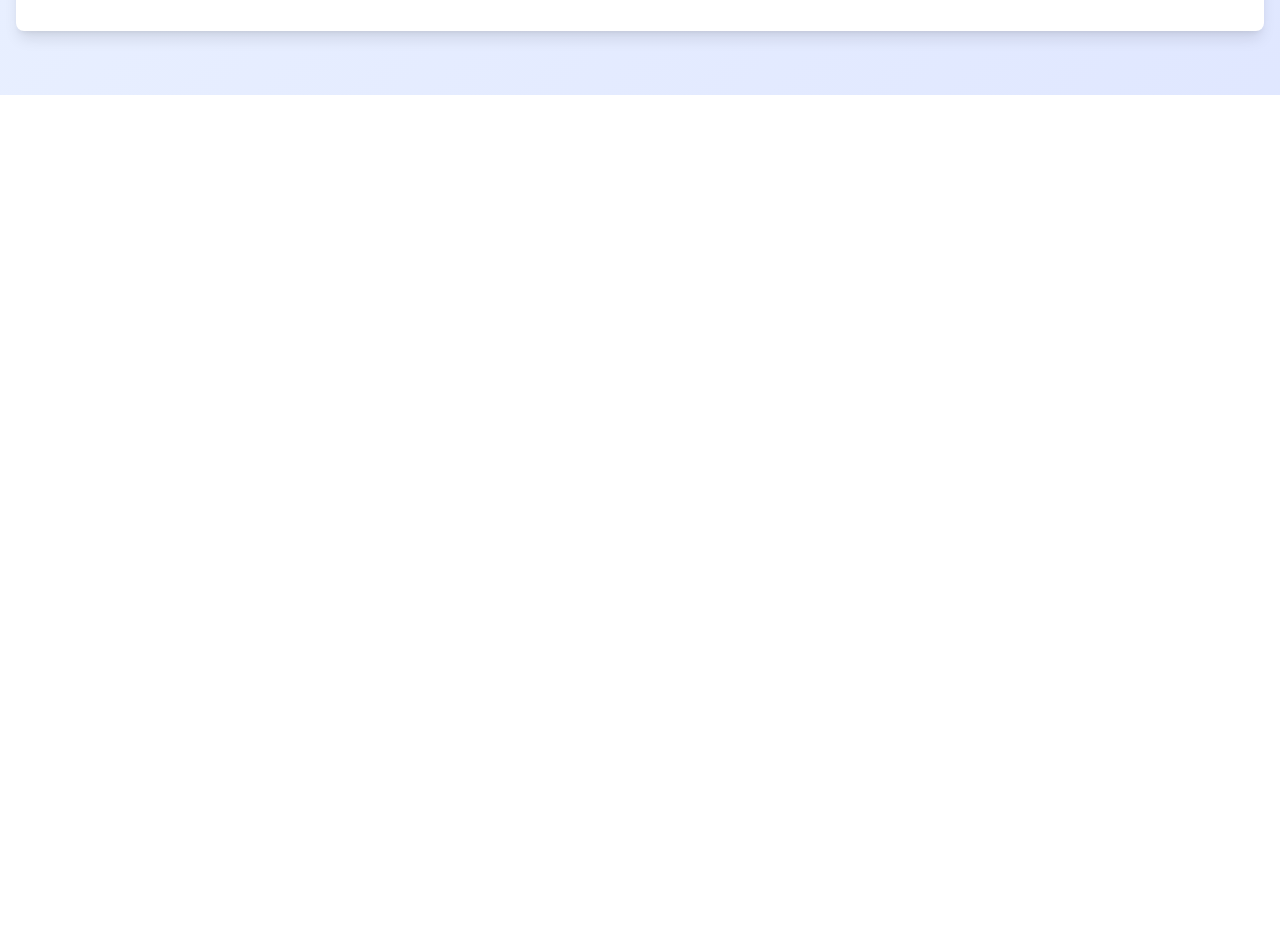
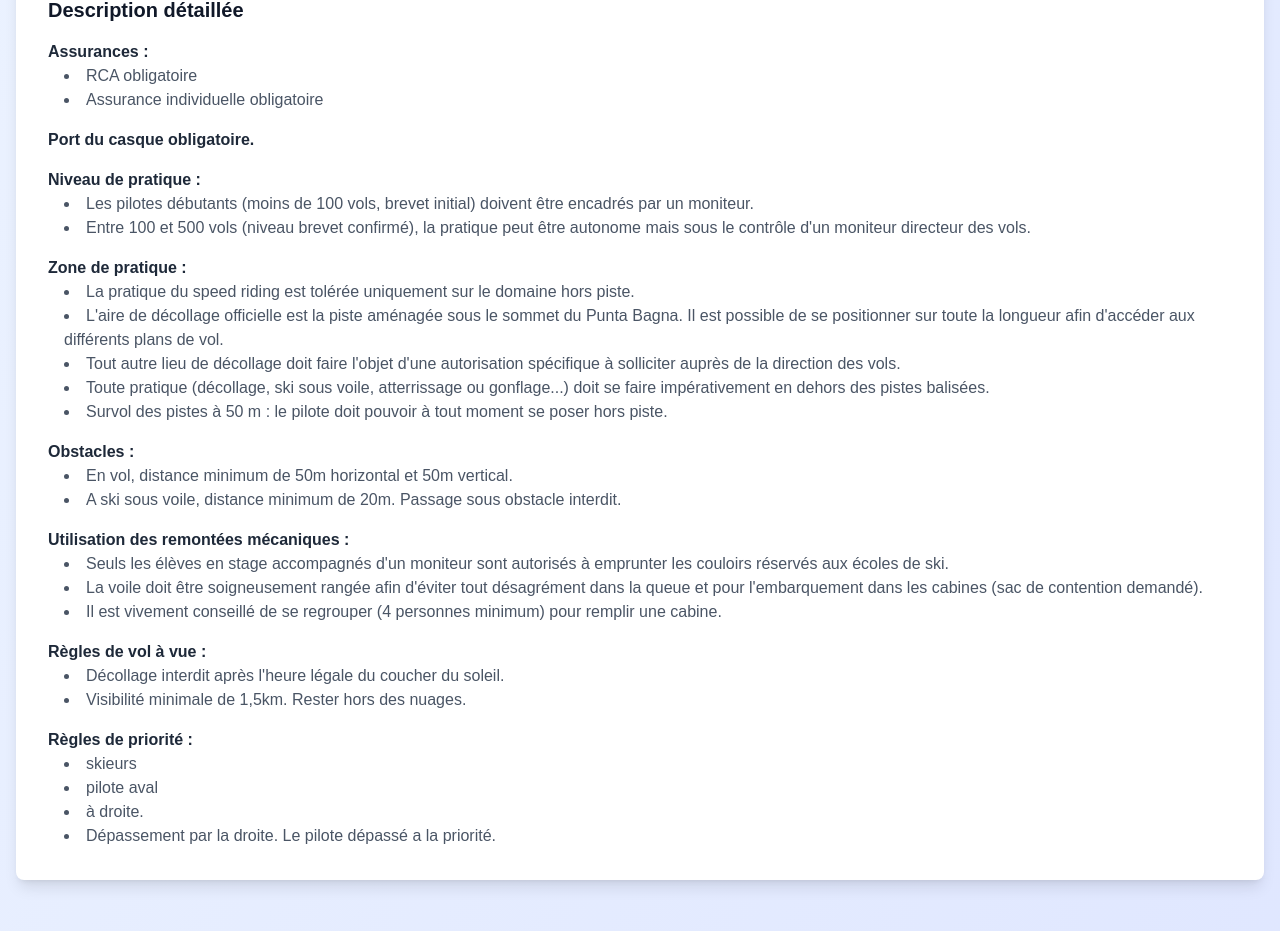
Before and after one commit to clementsbt/tetes-brulees, a Next.js app: page /valfrjus in a window 1280 px wide. Shown: the part 1273-2204 px from the top of the page. Before the commit the page ends 1368 px from the top, so only its background shows below. Built offline with nearby package versions, Linux system fonts and the light colour scheme; no server answers.

Commit message:
Add detailed rules

```diff
--- a/app/valfrjus/page.tsx
+++ b/app/valfrjus/page.tsx
@@ -208,9 +208,78 @@ export default function ValfrejusPage() {
             </p>
           </div>
 
-          <p className="text-gray-500 text-sm mt-8">
-            Plus d'informations détaillées à venir !
-          </p>
+          {/* Description détaillée */}
+          <div className="border-t border-gray-200 pt-6 mt-6">
+            <h3 className="text-xl font-semibold text-gray-900 mb-4">Description détaillée</h3>
+
+            <div className="space-y-4 text-gray-600">
+              <div>
+                <h4 className="font-semibold text-gray-800">Assurances :</h4>
+                <ul className="list-disc list-inside ml-4">
+                  <li>RCA obligatoire</li>
+                  <li>Assurance individuelle obligatoire</li>
+                </ul>
+              </div>
+
+              <div>
+                <h4 className="font-semibold text-gray-800">Port du casque obligatoire.</h4>
+              </div>
+
+              <div>
+                <h4 className="font-semibold text-gray-800">Niveau de pratique :</h4>
+                <ul className="list-disc list-inside ml-4">
+                  <li>Les pilotes débutants (moins de 100 vols, brevet initial) doivent être encadrés par un moniteur.</li>
+                  <li>Entre 100 et 500 vols (niveau brevet confirmé), la pratique peut être autonome mais sous le contrôle d'un moniteur directeur des vols.</li>
+                </ul>
+              </div>
+
+              <div>
+                <h4 className="font-semibold text-gray-800">Zone de pratique :</h4>
+                <ul className="list-disc list-inside ml-4">
+                  <li>La pratique du speed riding est tolérée uniquement sur le domaine hors piste.</li>
+                  <li>L'aire de décollage officielle est la piste aménagée sous le sommet du Punta Bagna. Il est possible de se positionner sur toute la longueur afin d'accéder aux différents plans de vol.</li>
+                  <li>Tout autre lieu de décollage doit faire l'objet d'une autorisation spécifique à solliciter auprès de la direction des vols.</li>
+                  <li>Toute pratique (décollage, ski sous voile, atterrissage ou gonflage...) doit se faire impérativement en dehors des pistes balisées.</li>
+                  <li>Survol des pistes à 50 m : le pilote doit pouvoir à tout moment se poser hors piste.</li>
+                </ul>
+              </div>
+
+              <div>
+                <h4 className="font-semibold text-gray-800">Obstacles :</h4>
+                <ul className="list-disc list-inside ml-4">
+                  <li>En vol, distance minimum de 50m horizontal et 50m vertical.</li>
+                  <li>A ski sous voile, distance minimum de 20m. Passage sous obstacle interdit.</li>
+                </ul>
+              </div>
+
+              <div>
+                <h4 className="font-semibold text-gray-800">Utilisation des remontées mécaniques :</h4>
+                <ul className="list-disc list-inside ml-4">
+                  <li>Seuls les élèves en stage accompagnés d'un moniteur sont autorisés à emprunter les couloirs réservés aux écoles de ski.</li>
+                  <li>La voile doit être soigneusement rangée afin d'éviter tout désagrément dans la queue et pour l'embarquement dans les cabines (sac de contention demandé).</li>
+                  <li>Il est vivement conseillé de se regrouper (4 personnes minimum) pour remplir une cabine.</li>
+                </ul>
+              </div>
+
+              <div>
+                <h4 className="font-semibold text-gray-800">Règles de vol à vue :</h4>
+                <ul className="list-disc list-inside ml-4">
+                  <li>Décollage interdit après l'heure légale du coucher du soleil.</li>
+                  <li>Visibilité minimale de 1,5km. Rester hors des nuages.</li>
+                </ul>
+              </div>
+
+              <div>
+                <h4 className="font-semibold text-gray-800">Règles de priorité :</h4>
+                <ul className="list-disc list-inside ml-4">
+                  <li>skieurs</li>
+                  <li>pilote aval</li>
+                  <li>à droite.</li>
+                  <li>Dépassement par la droite. Le pilote dépassé a la priorité.</li>
+                </ul>
+              </div>
+            </div>
+          </div>
         </div>
       </div>
     </div>
```
